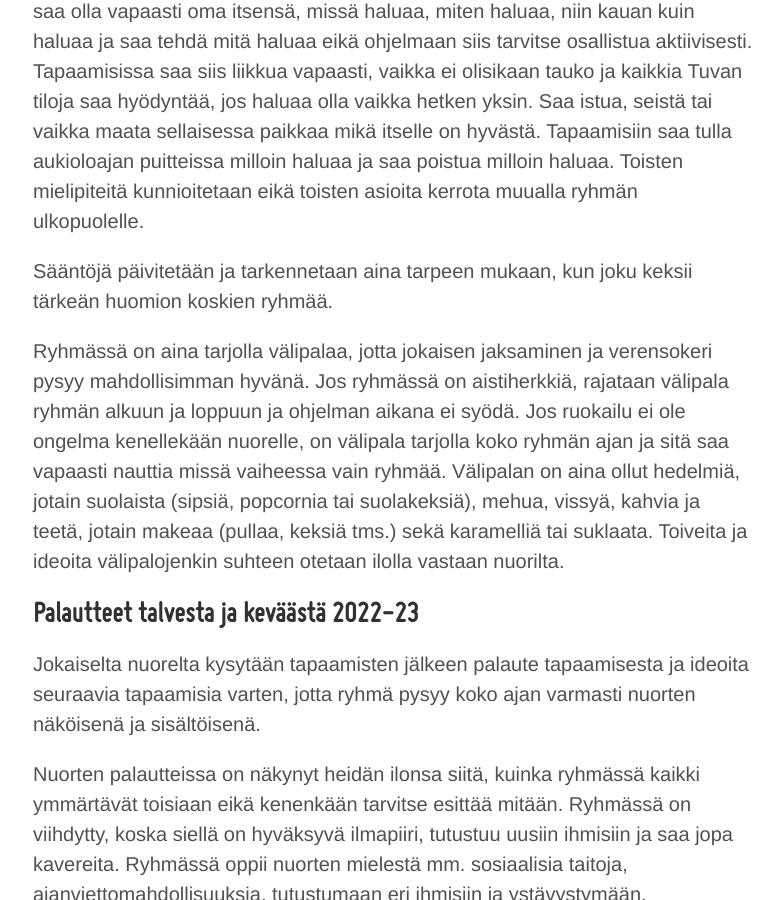
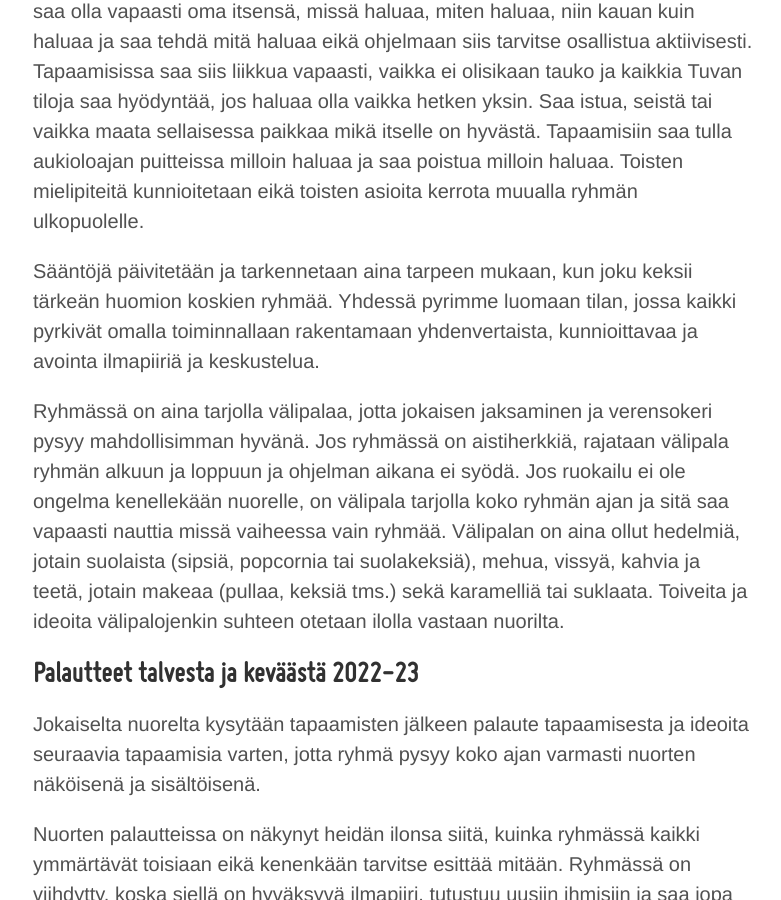
Before and after one commit to niinapiira/neppari.net, a Jekyll site: the page built from _posts/2023-08-04-ammatillisesti-ohjattu-vertaistukiryhma-nuorille.md, in a window 1280 px wide and 900 px high, scrolled down 1536 px. Shown: the whole window, without its empty margins (247-1028 px from the left). Built offline with Jekyll 4.4.1, drawn with Linux system fonts in a browser that asks for light colours.

Commit message:
Update 2023-08-04-ammatillisesti-ohjattu-vertaistukiryhma-nuorille.md

```diff
--- a/_posts/2023-08-04-ammatillisesti-ohjattu-vertaistukiryhma-nuorille.md
+++ b/_posts/2023-08-04-ammatillisesti-ohjattu-vertaistukiryhma-nuorille.md
@@ -15,7 +15,7 @@ Olemme yhdessä nuorten kanssa suunnitelleet tapaamisten sisällön ja ajankohti
 
 Ryhmässä noudatetaan yhdenvertaisuuden ja turvallisemman tilan periaatteita, jossa jokaisella on oikeus tuntea olonsa turvalliseksi ilman pelkoa minkäänlaisesta syrjinnästä, häirinnästä, tai ahdistelusta. Ryhmässä jokainen saa olla vapaasti oma itsensä, missä haluaa, miten haluaa, niin kauan kuin haluaa ja saa tehdä mitä haluaa eikä ohjelmaan siis tarvitse osallistua aktiivisesti. Tapaamisissa saa siis liikkua vapaasti, vaikka ei olisikaan tauko ja kaikkia Tuvan tiloja saa hyödyntää, jos haluaa olla vaikka hetken yksin. Saa istua, seistä tai vaikka maata sellaisessa paikkaa mikä itselle on hyvästä. Tapaamisiin saa tulla aukioloajan puitteissa milloin haluaa ja saa poistua milloin haluaa. Toisten mielipiteitä kunnioitetaan eikä toisten asioita kerrota muualla ryhmän ulkopuolelle.
 
-Sääntöjä päivitetään ja tarkennetaan aina tarpeen mukaan, kun joku keksii tärkeän huomion koskien ryhmää.
+Sääntöjä päivitetään ja tarkennetaan aina tarpeen mukaan, kun joku keksii tärkeän huomion koskien ryhmää. Yhdessä pyrimme luomaan tilan, jossa kaikki pyrkivät omalla toiminnallaan rakentamaan yhdenvertaista, kunnioittavaa ja avointa ilmapiiriä ja keskustelua.
 
 Ryhmässä on aina tarjolla välipalaa, jotta jokaisen jaksaminen ja verensokeri pysyy mahdollisimman hyvänä. Jos ryhmässä on aistiherkkiä, rajataan välipala ryhmän alkuun ja loppuun ja ohjelman aikana ei syödä. Jos ruokailu ei ole ongelma kenellekään nuorelle, on välipala tarjolla koko ryhmän ajan ja sitä saa vapaasti nauttia missä vaiheessa vain ryhmää. Välipalan on aina ollut hedelmiä, jotain suolaista (sipsiä, popcornia tai suolakeksiä), mehua, vissyä, kahvia ja teetä, jotain makeaa (pullaa, keksiä tms.) sekä karamelliä tai suklaata. Toiveita ja ideoita välipalojenkin suhteen otetaan ilolla vastaan nuorilta.
 
```
